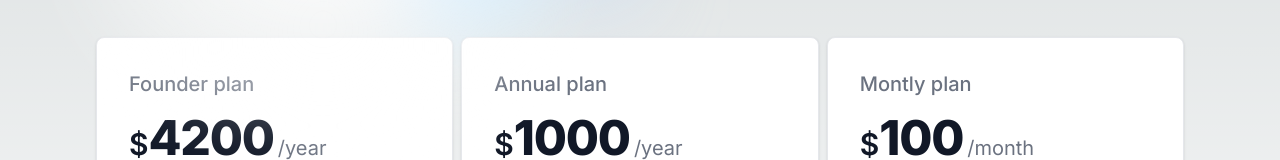
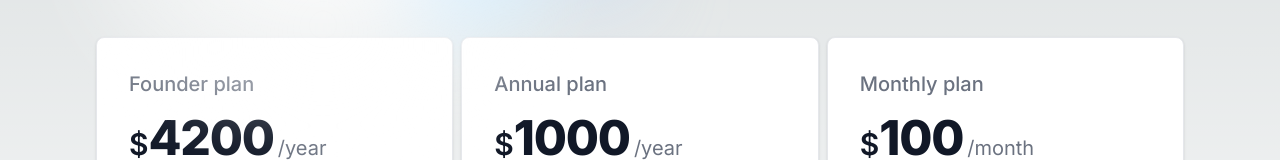
Before and after one commit to 0xmav/payments-page, a Next.js app: page / in a window 1280 px wide. Shown: the part 275-435 px from the top of the page. Built offline with nearby package versions, Linux system fonts and the light colour scheme.

Commit message:
Fixed a typo

```diff
--- a/src/app/page.js
+++ b/src/app/page.js
@@ -12,7 +12,7 @@ export default function Home() {
             <div className="grid gap-2 text-left lg:grid-cols-3">
                 <PaymentCard planName="Founder" price="4200" renew="year" list={["Weekly 1 on 1 sessions to cover personal portfolio"]}></PaymentCard>
                 <PaymentCard planName="Annual" price="1000" renew="year" list={["20% discount"]}></PaymentCard>
-                <PaymentCard planName="Montly" price="100" renew="month"></PaymentCard>
+                <PaymentCard planName="Monthly" price="100" renew="month"></PaymentCard>
             </div>
             <div className="grid gap-5 text-center lg:grid-cols-3 pt-12">
                 <button
```
